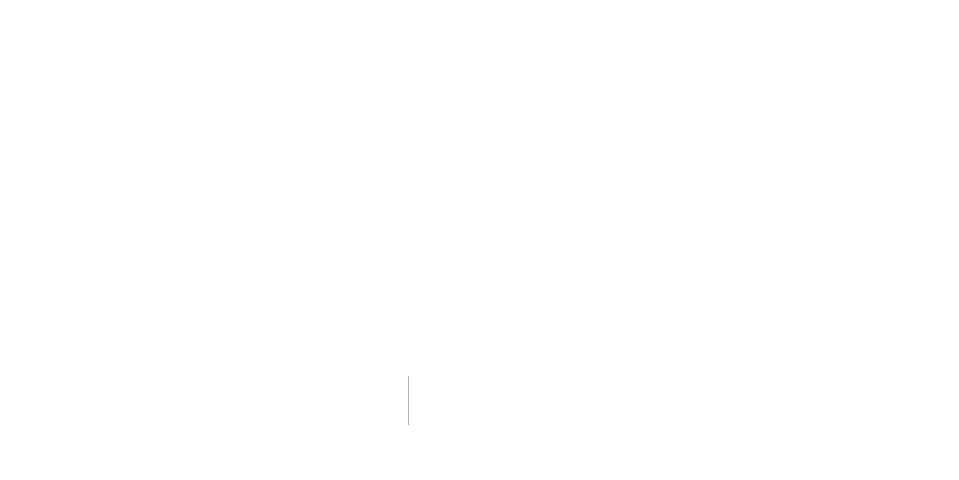
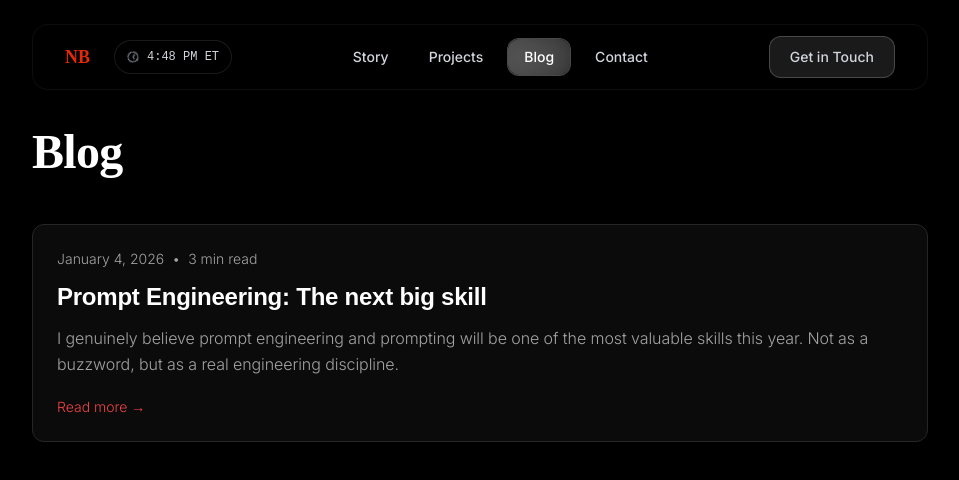
Before and after one commit to nirmal141/nirmal-aiswe, a Next.js app: page /blog in a window 1280 px wide. Before the commit this address had no page. Shown: the top 480 px of the page, without its empty margins (160-1119 px from the left). Built offline with nearby package versions, Linux system fonts and the light colour scheme.

Commit message:
feat: added blog pages

```diff
--- /dev/null
+++ b/content/blogs/prompting.mdx
@@ -0,0 +1,55 @@
+---
+title: "Prompt Engineering: The next big skill"
+date: "2026-01-04"
+excerpt: "I genuinely believe prompt engineering and prompting will be one of the most valuable skills this year. Not as a buzzword, but as a real engineering discipline."
+coverImage: "/images/blog/prompt-engineering.jpg"
+---
+
+I genuinely believe prompt engineering and prompting will be one of the most valuable skills this year.
+
+Not as a buzzword. Not as “clever phrasing.”
+
+**But as a real engineering discipline.**
+
+What most people still miss is this:
+
+> Prompting is not about asking better questions.
+>
+> It is about designing intent, constraints, and feedback loops for reasoning systems.
+
+The people getting real leverage from AI today are doing things like:
+
+- Breaking problems into structured, verifiable steps
+- Encoding context and rules instead of repeating instructions
+- Designing prompts that scale across sessions and teammates
+- Treating prompts as versioned artifacts, not one-off text
+
+In other words, **prompting is becoming interface design for intelligence.**
+
+The recent thread by Claude Code’s creator really reinforced this shift for me.
+
+It is no longer “chat with an LLM.” It is “build systems where LLMs think the way you want them to.”
+
+This feels similar to the early days of software engineering. At first, everyone typed random commands. Then patterns emerged. Then best practices. Then real engineering.
+
+Same thing is happening now with prompting.
+
+## High-Signal Resources
+
+If you want to go deep, here are some resources that actually helped shape my thinking:
+
+- **Andrej Karpathy – “LLMs as Operating Systems” talks and notes**
+  Great mental model for thinking about prompts as control layers.
+
+- **Anthropic’s prompting guides and Claude system prompt examples**
+  Very practical for structured reasoning and long-context workflows.
+
+- **OpenAI Cookbook**
+  Especially sections on tool use, function calling, and structured outputs.
+
+- **Prompt patterns like ReAct, Chain-of-Thought, Self-Reflection, and Verification loops**
+  These are not tricks. They are reusable reasoning primitives.
+
+## My Bet For This Year
+
+The best engineers will not be the ones who prompt the most. **They will be the ones who design the best prompting systems.**
--- a/package.json
+++ b/package.json
@@ -20,17 +20,21 @@
     "@react-three/drei": "^9.96.1",
     "@react-three/fiber": "^8.15.16",
     "@react-three/postprocessing": "^2.16.0",
+    "@tailwindcss/typography": "^0.5.19",
     "@types/styled-components": "^5.1.34",
     "@vercel/analytics": "^1.5.0",
     "class-variance-authority": "^0.7.0",
     "clsx": "^2.1.0",
     "d3": "^7.8.5",
+    "date-fns": "^4.1.0",
     "framer-motion": "^11.0.6",
+    "gray-matter": "^4.0.3",
     "gsap": "^3.12.5",
     "lenis": "^1.0.42",
     "locomotive-scroll": "^4.1.4",
     "lucide-react": "^0.359.0",
     "next": "14.1.0",
+    "next-mdx-remote": "^5.0.0",
     "next-themes": "^0.2.1",
     "react": "^18",
     "react-dom": "^18",
--- /dev/null
+++ b/src/app/blog/[slug]/page.tsx
@@ -0,0 +1,75 @@
+import { getPostBySlug, getPostSlugs } from '@/lib/blog';
+import { MDXRemote } from 'next-mdx-remote/rsc';
+import Link from 'next/link';
+import { format } from 'date-fns';
+import { notFound } from 'next/navigation';
+
+export async function generateStaticParams() {
+  const posts = getPostSlugs();
+  return posts.map((post) => ({
+    slug: post.replace(/\.mdx$/, ''),
+  }));
+}
+
+export async function generateMetadata({ params }: { params: { slug: string } }) {
+    try {
+        const post = getPostBySlug(params.slug);
+        return {
+            title: `${post.title} | Nirmal Portfolio`,
+            description: post.excerpt,
+        };
+    } catch (e) {
+        return {
+            title: 'Blog Post Not Found',
+        };
+    }
+}
+
+export default function BlogPost({ params }: { params: { slug: string } }) {
+  let post;
+  try {
+      post = getPostBySlug(params.slug);
+  } catch(e) {
+      notFound();
+  }
+
+  return (
+    <div className="min-h-screen bg-black text-white py-32 px-6 md:px-12 lg:px-24">
+      <article className="max-w-3xl mx-auto">
+        <Link
+            href="/blog"
+            className="text-neutral-400 hover:text-white mb-8 inline-flex items-center text-sm transition-colors"
+        >
+          &larr; Back to all posts
+        </Link>
+
+        <header className="mb-10">
+            <div className="flex items-center text-sm text-neutral-400 space-x-2 mb-4">
+                <time dateTime={post.date}>
+                    {format(new Date(post.date), 'MMMM d, yyyy')}
+                </time>
+                <span>•</span>
+                <span>{post.readingTime}</span>
+            </div>
+            <h1 className="text-3xl  p-4 border border-[#e52905]/50 rounded-r-xl md:text-4xl font-bold tracking-tight leading-tight">
+                {post.title}
+            </h1>
+        </header>
+
+        <div className="prose prose-invert prose-lg max-w-none
+          prose-headings:font-mono prose-headings:font-normal prose-headings:tracking-tight prose-headings:text-white
+          prose-p:font-mono prose-p:text-neutral-300 prose-p:leading-normal prose-p:tracking-tight
+          prose-a:text-[#e52905]/50 prose-a:no-underline hover:prose-a:underline
+          prose-strong:text-white prose-strong:font-semibold
+          prose-ul:font-mono prose-ul:text-neutral-300 prose-ul:leading-normal prose-ul:tracking-tight
+          prose-li:marker:text-[#e52905]/50
+          prose-blockquote:border-l-4 prose-blockquote:border-[#e52905]/50 prose-blockquote:pl-6 prose-blockquote:py-1 prose-blockquote:my-4 prose-blockquote:italic prose-blockquote:font-mono prose-blockquote:text-md prose-blockquote:text-neutral-200 prose-blockquote:bg-neutral-900/90 prose-blockquote:rounded-r-2xl
+          prose-img:rounded-xl prose-img:shadow-2xl prose-img:border prose-img:border-neutral-800
+          prose-code:font-mono prose-code:text-[#e52905]/50 prose-code:bg-[#e52905]/10 prose-code:px-1.5 prose-code:py-0.5 prose-code:rounded-md prose-code:before:content-none prose-code:after:content-none
+          prose-pre:bg-neutral-900 prose-pre:border prose-pre:border-neutral-800">
+          <MDXRemote source={post.content} />
+        </div>
+      </article>
+    </div>
+  );
+}
--- /dev/null
+++ b/src/app/blog/layout.tsx
@@ -0,0 +1,14 @@
+import MinimalNavigation from '@/components/sections/MinimalNavigation';
+
+export default function BlogLayout({
+  children,
+}: {
+  children: React.ReactNode;
+}) {
+  return (
+    <>
+      <MinimalNavigation />
+      {children}
+    </>
+  );
+}
--- /dev/null
+++ b/src/app/blog/page.tsx
@@ -0,0 +1,51 @@
+import { getAllPosts } from '@/lib/blog';
+import Link from 'next/link';
+import { format } from 'date-fns';
+
+export const metadata = {
+  title: 'Blog | Nirmal Portfolio',
+  description: ' thoughts, tutorials, and insights.',
+};
+
+export default function BlogIndex() {
+  const posts = getAllPosts();
+
+  return (
+    <div className="min-h-screen bg-black text-white py-32 px-6 md:px-12 lg:px-24">
+      <div className="max-w-4xl mx-auto">
+        <h1 className="text-4xl md:text-5xl font-bold mb-12 tracking-tight">
+          Blog
+        </h1>
+        <div className="grid gap-10">
+            {posts.map((post) => (
+            <article key={post.slug} className="group border border-neutral-800 rounded-xl p-6 hover:border-neutral-700 transition-colors bg-neutral-900/50">
+              <Link href={`/blog/${post.slug}`}>
+                <div className="flex flex-col space-y-3">
+                  <div className="flex items-center text-sm text-neutral-400 space-x-2">
+                    <time dateTime={post.date}>
+                      {format(new Date(post.date), 'MMMM d, yyyy')}
+                    </time>
+                    <span>•</span>
+                    <span>{post.readingTime}</span>
+                  </div>
+                  <h2 className="text-2xl font-semibold group-hover:text-red-500 transition-colors">
+                    {post.title}
+                  </h2>
+                  <p className="text-neutral-400 leading-relaxed">
+                    {post.excerpt}
+                  </p>
+                  <span className="text-sm text-red-500 pt-2 flex items-center group-hover:underline">
+                    Read more &rarr;
+                  </span>
+                </div>
+              </Link>
+            </article>
+            ))}
+            {posts.length === 0 && (
+                <p className="text-neutral-400">No posts found.</p>
+            )}
+        </div>
+      </div>
+    </div>
+  );
+}
--- a/src/app/globals.css
+++ b/src/app/globals.css
@@ -5,7 +5,7 @@
 @import 'tailwindcss/utilities';
 
 /* Lenis Smooth Scroll */
-@import 'lenis/dist/lenis.css';
+/* @import 'lenis/dist/lenis.css'; */
 
 /* Advanced Font Imports */
 @import url('https://fonts.googleapis.com/css2?family=Inter:wght@100;200;300;400;500;600;700&display=swap');
@@ -69,7 +69,7 @@ html {
   font-feature-settings: 'cv02', 'cv03', 'cv04', 'cv11';
 }
 
-html.lenis {
+/* html.lenis {
   height: auto;
 }
 
@@ -87,7 +87,7 @@ html.lenis {
 
 .lenis.lenis-scrolling iframe {
   pointer-events: none;
-}
+} */
 
 body {
   font-family: var(--font-body);
--- a/src/app/layout.tsx
+++ b/src/app/layout.tsx
@@ -17,7 +17,7 @@ export default function RootLayout({
     <html lang="en">
       <body className={inter.className}>
         <ThemeProvider>
-          <SmoothScroll />
+          {/* <SmoothScroll /> */}
           <div className="hidden md:block">
             <CustomCursor />
           </div>
--- a/src/components/sections/MinimalNavigation.tsx
+++ b/src/components/sections/MinimalNavigation.tsx
@@ -12,6 +12,7 @@ import { usePathname } from 'next/navigation';
 const navItems = [
   { name: 'Story', href: '/story' },
   { name: 'Projects', href: '/projects' },
+  { name: 'Blog', href: '/blog' },
   { name: 'Contact', href: '/contact' }
 ];
 
--- a/src/components/ui/ChatBot.tsx
+++ b/src/components/ui/ChatBot.tsx
@@ -1,6 +1,7 @@
 'use client';
 
 import { useState, useRef, useEffect, useCallback } from 'react';
+import { usePathname } from 'next/navigation';
 import { motion, AnimatePresence } from 'framer-motion';
 import { ArrowUp, X, Loader2, ChevronUp, ChevronDown, MessageCircle } from 'lucide-react';
 
@@ -24,6 +25,9 @@ export default function ChatBot() {
   const messagesEndRef = useRef<HTMLDivElement>(null);
   const messagesContainerRef = useRef<HTMLDivElement>(null);
   const inputRef = useRef<HTMLInputElement>(null);
+  const pathname = usePathname();
+
+
 
   // Fetch remaining questions from server on mount
   useEffect(() => {
@@ -218,6 +222,8 @@ export default function ChatBot() {
     setIsOpen(false);
     setIsExpanded(false);
   };
+
+  if (pathname?.startsWith('/blog')) return null;
 
   // Mobile floating button
   if (isMobile) {
--- /dev/null
+++ b/src/lib/blog.ts
@@ -0,0 +1,48 @@
+import fs from 'fs';
+import path from 'path';
+import matter from 'gray-matter';
+import { compareDesc } from 'date-fns';
+
+const blogsDirectory = path.join(process.cwd(), 'content/blogs');
+
+export interface BlogPost {
+    slug: string;
+    title: string;
+    date: string;
+    excerpt: string;
+    content: string;
+    coverImage?: string;
+    readingTime?: string;
+}
+
+export function getPostSlugs() {
+    return fs.readdirSync(blogsDirectory);
+}
+
+export function getPostBySlug(slug: string): BlogPost {
+    const realSlug = slug.replace(/\.mdx$/, '');
+    const fullPath = path.join(blogsDirectory, `${realSlug}.mdx`);
+    const fileContents = fs.readFileSync(fullPath, 'utf8');
+    const { data, content } = matter(fileContents);
+
+    return {
+        slug: realSlug,
+        title: data.title,
+        date: data.date,
+        excerpt: data.excerpt,
+        coverImage: data.coverImage,
+        content,
+        readingTime: '3 min read', // You can add a real reading time calculation later
+    };
+}
+
+export function getAllPosts(): BlogPost[] {
+    const slugs = getPostSlugs();
+    const posts = slugs
+        .map((slug) => getPostBySlug(slug))
+        // Sort posts by date in descending order
+        .sort((post1, post2) => {
+            return compareDesc(new Date(post1.date), new Date(post2.date));
+        });
+    return posts;
+}
--- a/tailwind.config.ts
+++ b/tailwind.config.ts
@@ -102,7 +102,8 @@ const config: Config = {
     },
   },
   plugins: [
-    function({ addUtilities }: any) {
+    require("@tailwindcss/typography"),
+    function ({ addUtilities }: any) {
       addUtilities({
         '.text-display': {
           fontFamily: 'Playfair Display, serif',
```
Also changed, not shown: 1 other file (tests, documents, lock files or other folders).
